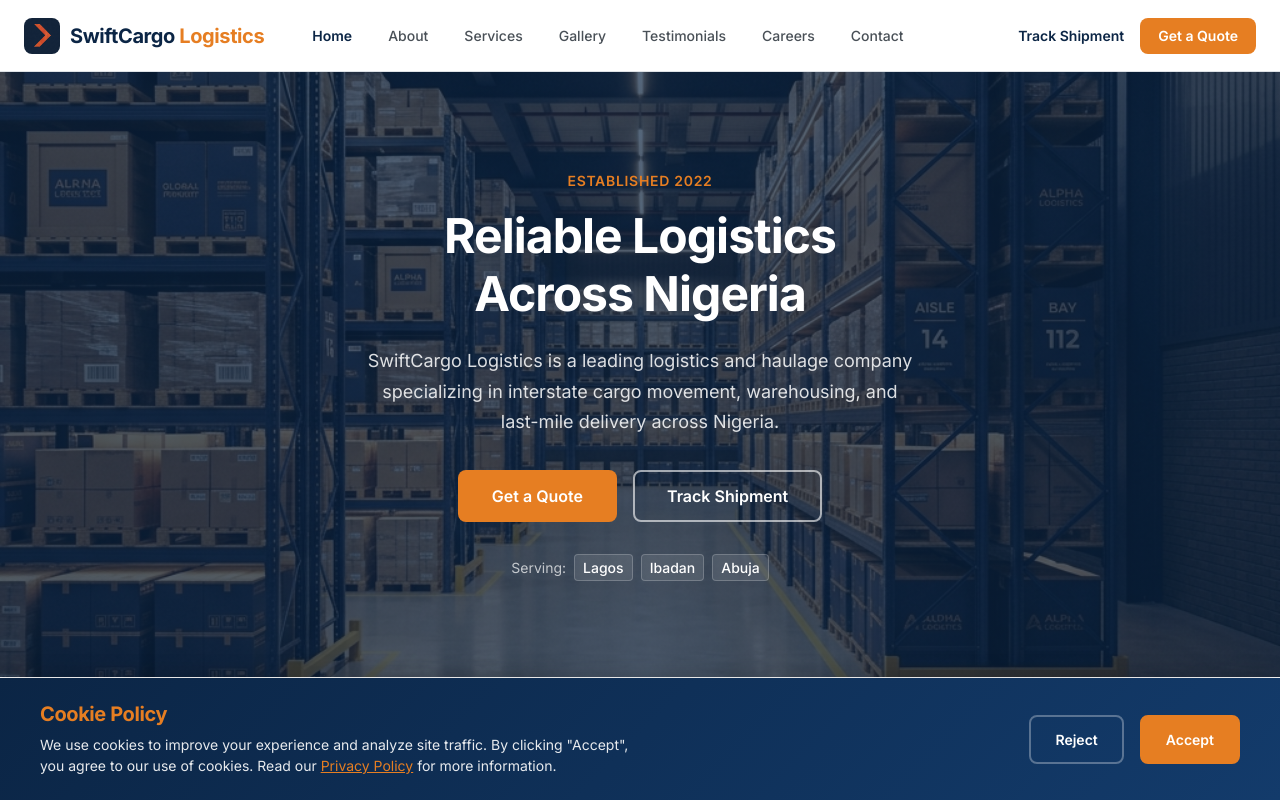
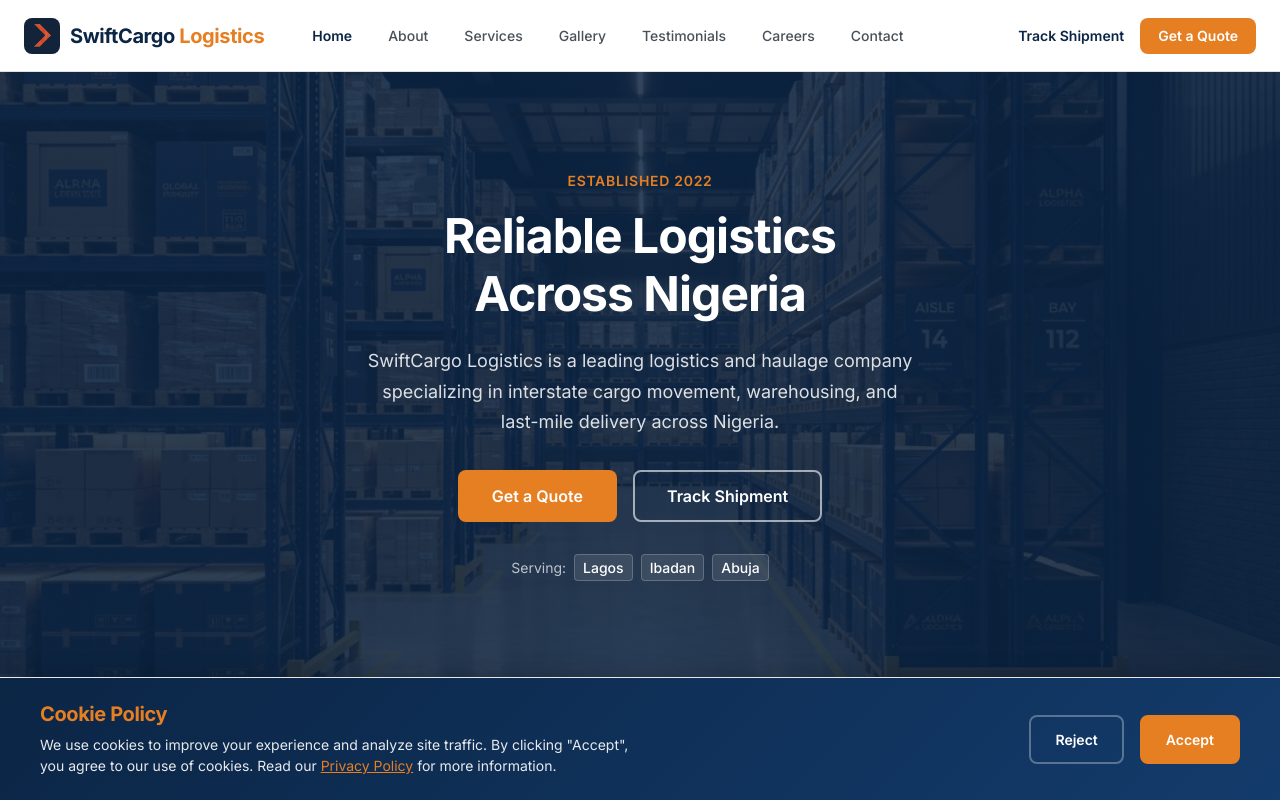
Before and after one commit to ebubechukwu490/SwiftCargo-Logistics-Ltd, a React (Vite) app: page / in a window 1280 px wide. Shown: the top 800 px of the page. Built offline with nearby package versions, Linux system fonts and the light colour scheme; no server answers.

Commit message:
Increased hero overlay opacity to 0.85 for better balance

```diff
--- a/src/sections/home/HeroSection.css
+++ b/src/sections/home/HeroSection.css
@@ -1,5 +1,5 @@
 .hero {
-  background: linear-gradient(rgba(11, 37, 69, 0.7), rgba(11, 37, 69, 0.7)), url('../../assets/clean_warehouse_bg.png');
+  background: linear-gradient(rgba(11, 37, 69, 0.85), rgba(11, 37, 69, 0.85)), url('../../assets/clean_warehouse_bg.png');
   background-size: cover;
   background-position: center;
   background-repeat: no-repeat;
```
